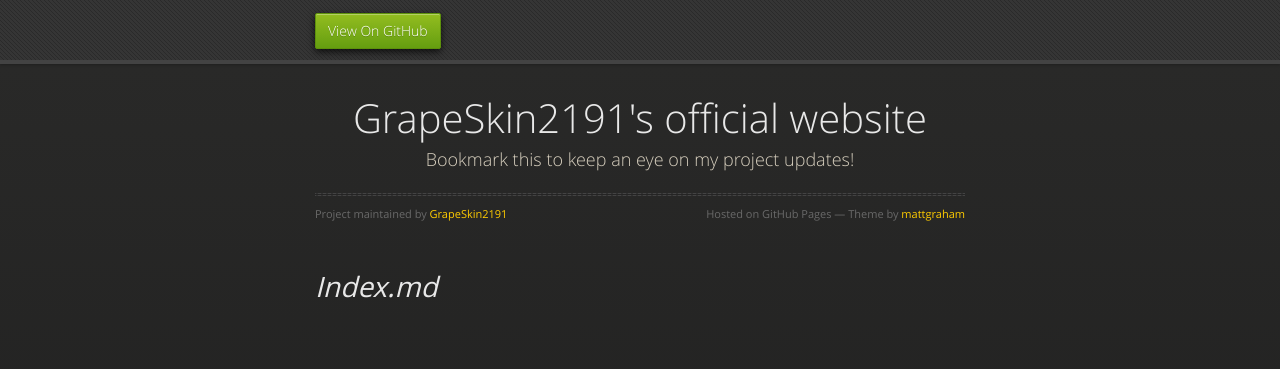
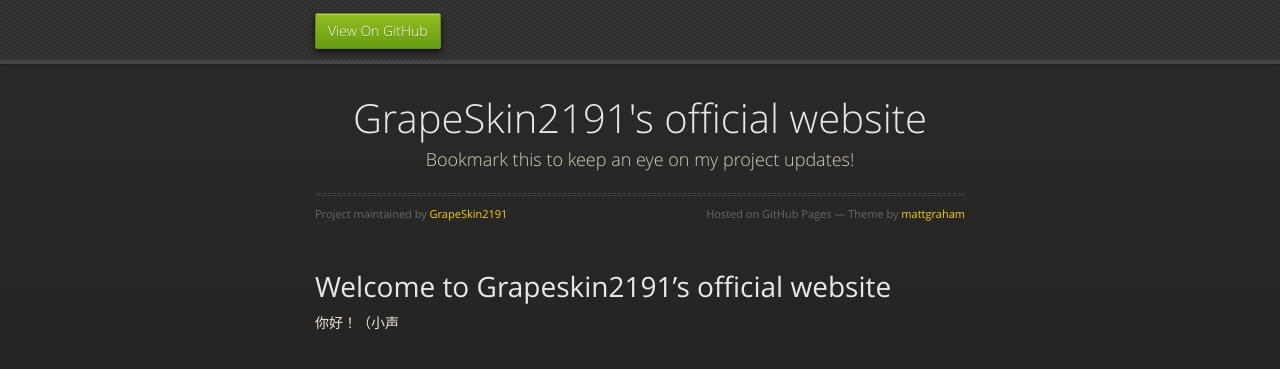
Before and after one commit to GrapeSkin2191/grapeskin2191.github.io, a Jekyll site: the page built from index.md, in a window 1280 px wide. Shown: the top 369 px of the page. Built offline with Jekyll 4.4.1, drawn with Linux system fonts in a browser that asks for light colours.

Commit message:
Update index.md

```diff
--- a/index.md
+++ b/index.md
@@ -1,6 +1,7 @@
 ---
 layout: default
-title: "GrapeSkin2191"
+title: "Homepage"
 ---
 
-# *Index.md*
+# Welcome to Grapeskin2191's official website
+你好！（小声
```
